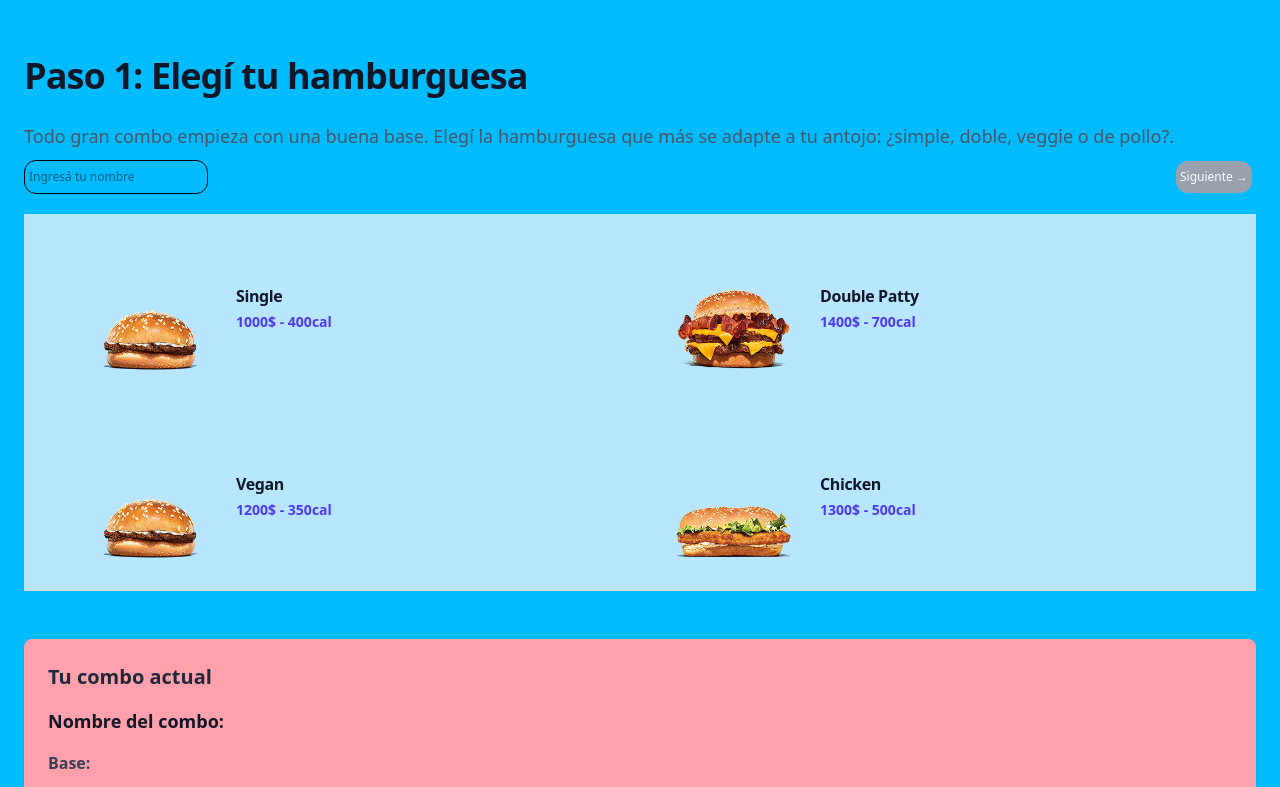
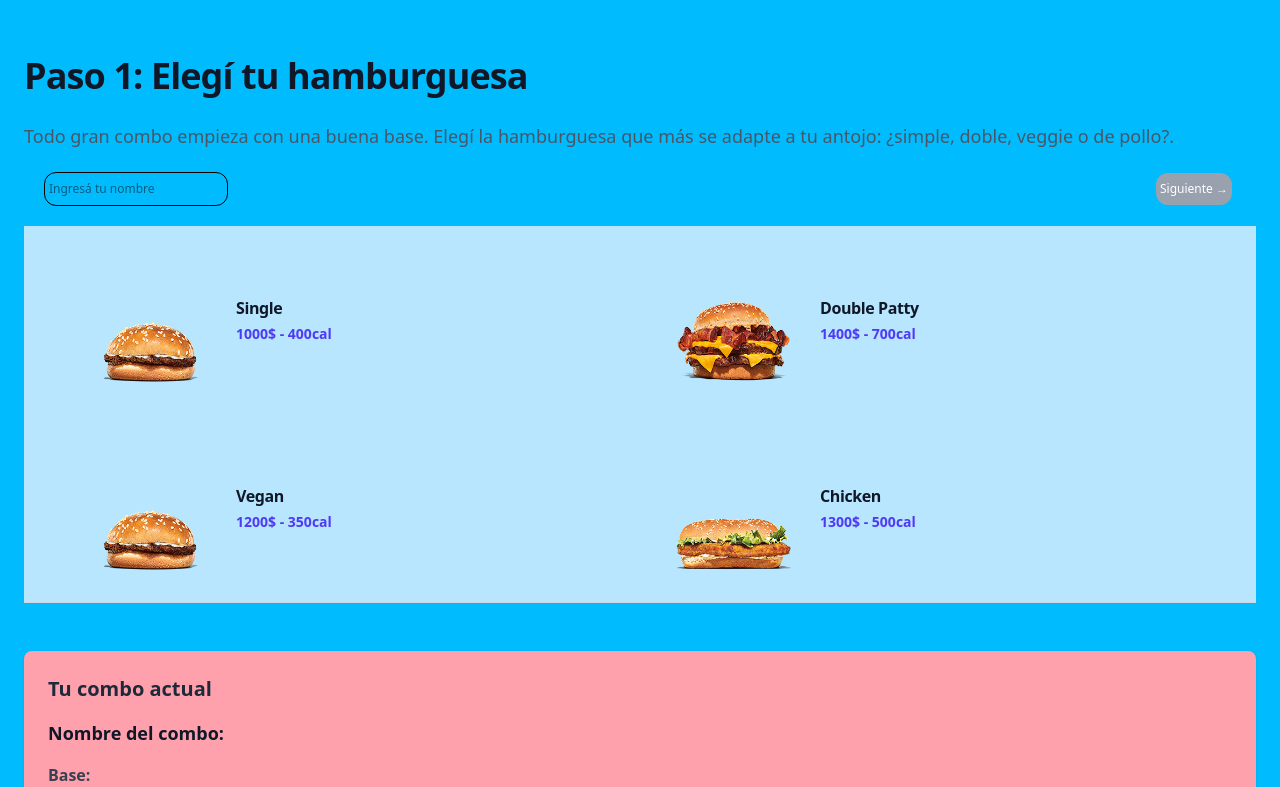
Before and after one commit to walter-castillo/AppArmatuCombo, a Next.js app: page /bases in a window 1280 px wide. Shown: the top 787 px of the page. Built offline with nearby package versions, Linux system fonts and the light colour scheme.

Commit message:
corregi margen base

```diff
--- a/app/bases/page.jsx
+++ b/app/bases/page.jsx
@@ -16,7 +16,7 @@ const Page = () => {
         </p>
       </div>
       {/* <div className="m-2 flex justify-end lg:px-22"> */}
-      <div className="my-2 flex justify-between items-center max-w-7xl ">
+      <div className="m-5  flex justify-between items-center max-w-7xl ">
         <NombreInput />
         <Next url={"/ingredientes"} />
       </div>
```
